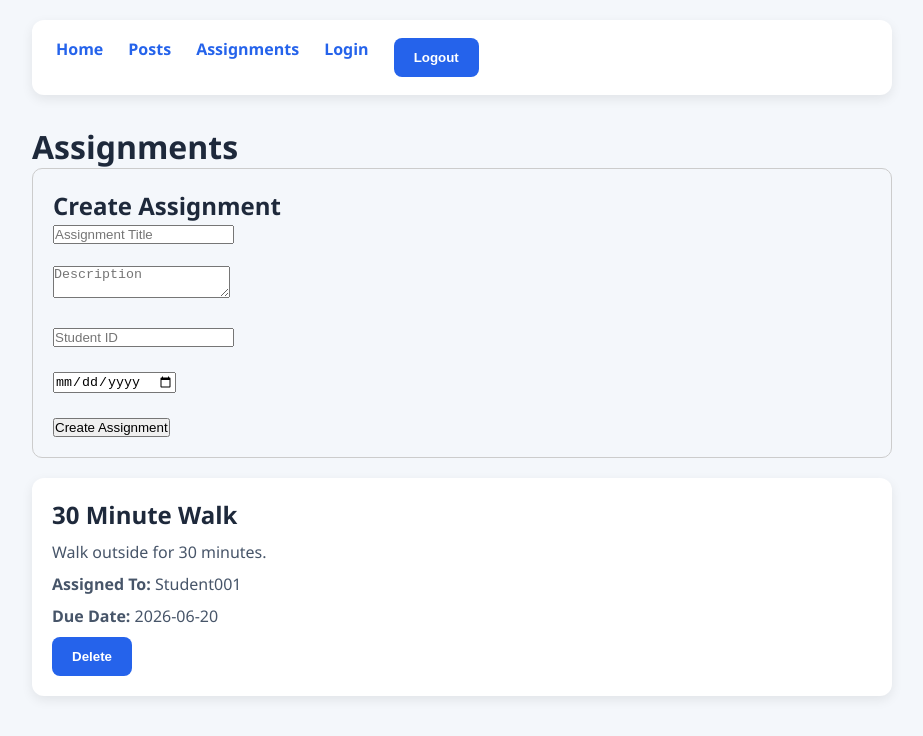
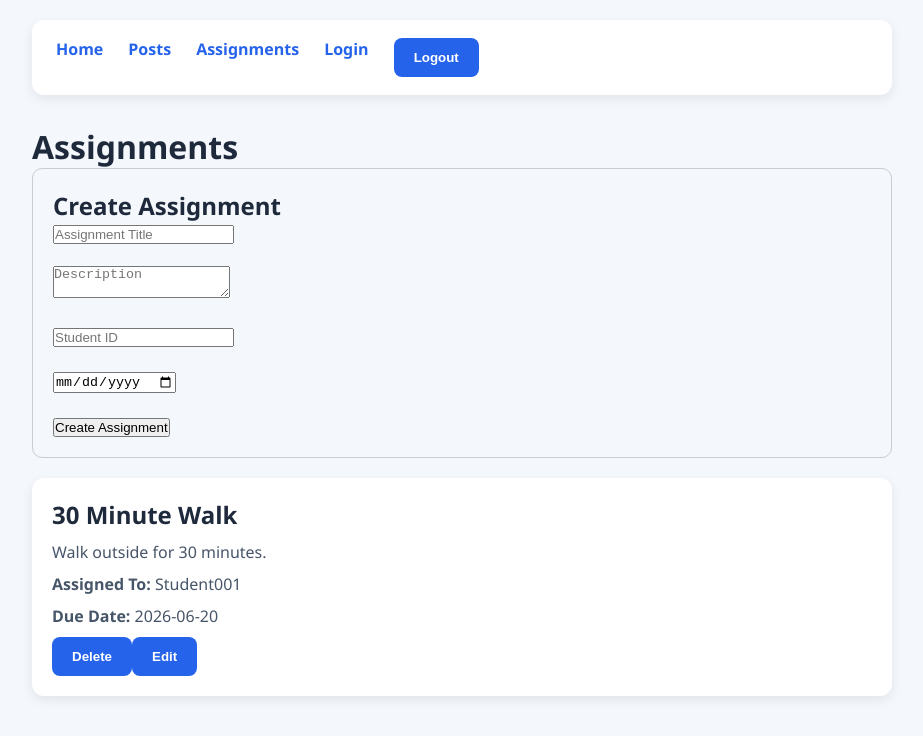
Before and after one commit to nephi144/learn-frontend, a React (Vite) app: page /assignments in a window 1280 px wide. Shown: the top 736 px of the page, without its empty margins (178-1101 px from the left). Built offline with nearby package versions, Linux system fonts and the light colour scheme; sample sign-in values are in the browser's storage.

Commit message:
added API, edit funcion in assignments.

```diff
--- a/src/components/AssignmentCard.jsx
+++ b/src/components/AssignmentCard.jsx
@@ -25,7 +25,17 @@ function AssignmentCard(props) {
         Delete
       </button>
 
+      <button
+        className="btn"
+        onClick={() =>
+          props.editAssignment(props.id)
+        }
+      >
+        Edit
+      </button>
+
     </div>
+
   )
 }
 
--- a/src/pages/AssignmentsPage.jsx
+++ b/src/pages/AssignmentsPage.jsx
@@ -36,6 +36,30 @@ function AssignmentsPage() {
   setAssignments(updatedAssignments)
 }
 
+function editAssignment(id) {
+
+  const updatedAssignments =
+    assignments.map(
+      assignment => {
+
+        if (
+          assignment.id === id
+        ) {
+
+          return {
+            ...assignment,
+            title:
+              assignment.title +
+              " (Edited)"
+          }
+        }
+
+        return assignment
+      }
+    )
+
+  setAssignments(updatedAssignments)
+}
   return (
     <div
       style={{
```
Also changed, not shown: src/Services/api.js (added, +25 -0 lines).
